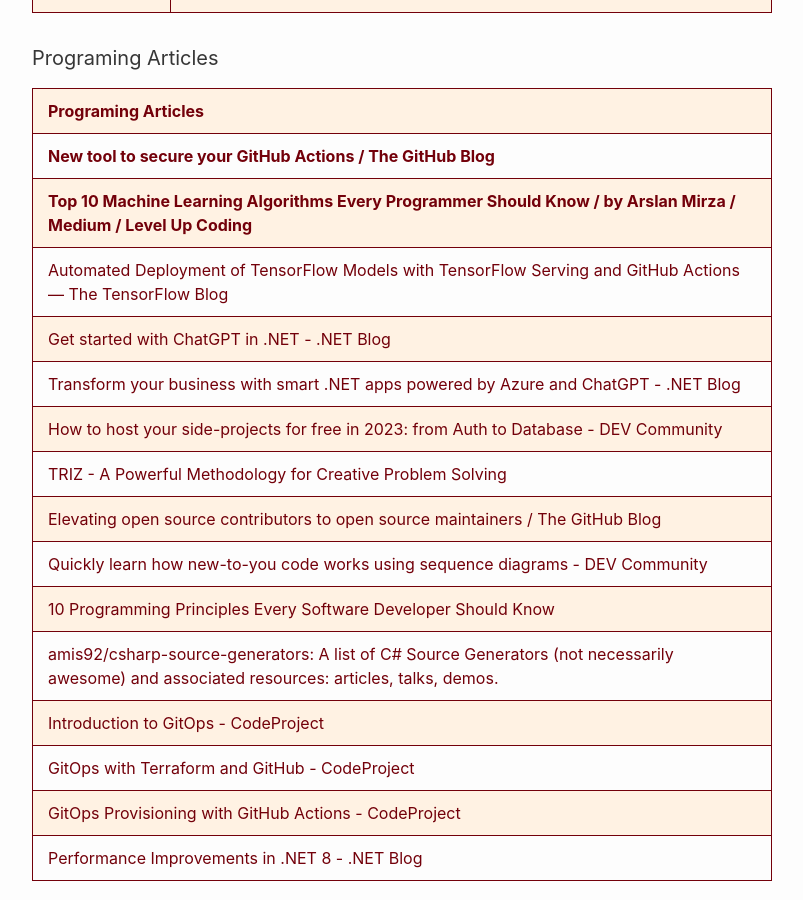
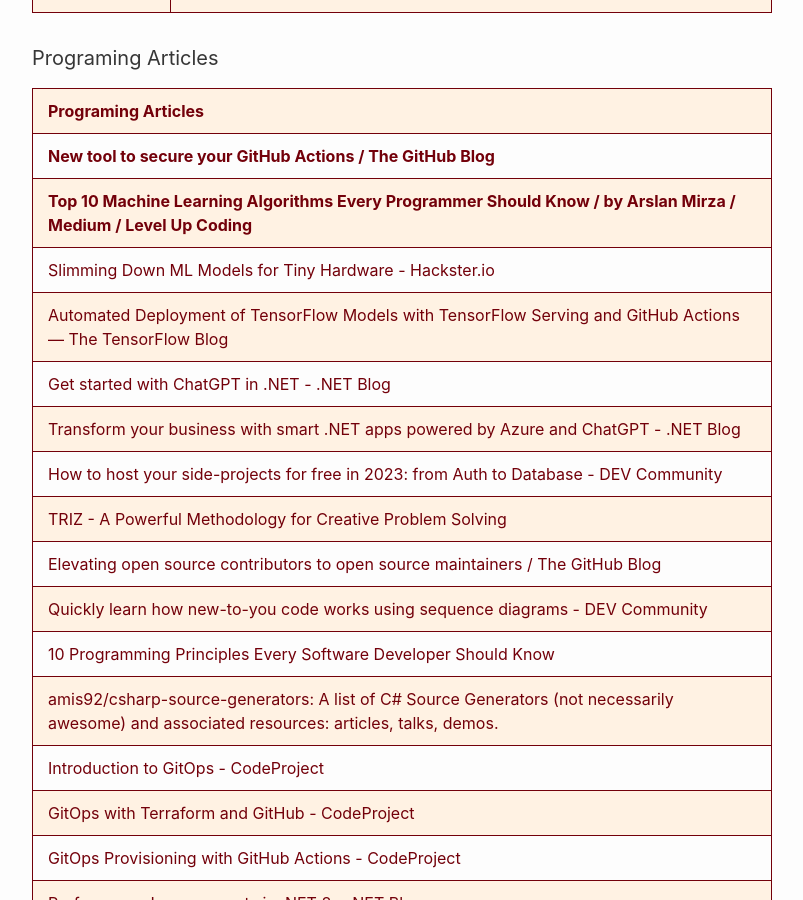
Before and after one commit to RalphHightower/RalphHightower, a Jekyll site: the page built from ProgrammingArticles.md, in a window 1280 px wide and 900 px high, scrolled down 1903 px. Shown: the whole window, without its empty margins (238-1041 px from the left). Built offline with Jekyll 4.4.1, drawn with Linux system fonts in a browser that asks for light colours; our own code applies the rules of GitHub Pages for plain Markdown files; some of the changed text lies outside the part shown.

Commit message:
[docs](doc): ProgramingArticles(extended description)
-ProgrammingArticles
   - ArtificialIntelligence
      - | [Slimming Down ML Models for Tiny Hardware - Hackster.io](https://www.hackster.io/news/slimming-down-ml-models-for-tiny-hardware-234e0fd4c64a ) |
   - RISC-V
      - | [RISC-V Serves Up Open-Source Possibilities for the Future / Electronic Design](https://www.electronicdesign.com/technologies/embedded/article/21246374/electronic-design-riscv-serves-up-opensource-possibilities-for-the-future ) |

```diff
--- a/ProgrammingArticles.md
+++ b/ProgrammingArticles.md
@@ -21,6 +21,7 @@
 |---|
 | **[New tool to secure your GitHub Actions / The GitHub Blog](https://github.blog/2023-06-26-new-tool-to-secure-your-github-actions/ )** |
 | **[Top 10 Machine Learning Algorithms Every Programmer Should Know / by Arslan Mirza / Medium / Level Up Coding](https://levelup.gitconnected.com/top-10-machine-learning-algorithms-every-programmer-should-know-82cabadfbdd9)** |
+| [Slimming Down ML Models for Tiny Hardware - Hackster.io](https://www.hackster.io/news/slimming-down-ml-models-for-tiny-hardware-234e0fd4c64a ) |
 | [Automated Deployment of TensorFlow Models with TensorFlow Serving and GitHub Actions — The TensorFlow Blog](https://blog.tensorflow.org/2022/09/automated-deployment-of-tensorflow-models-with-tensorflow-serving-and-github-actions.html ) |
 | [Get started with ChatGPT in .NET - .NET Blog](https://devblogs.microsoft.com/dotnet/?p=45756 ) |
 | [Transform your business with smart .NET apps powered by Azure and ChatGPT - .NET Blog](https://devblogs.microsoft.com/dotnet/transform-business-smart-dotnet-apps-azure-chatgpt/ ) |
@@ -91,6 +92,7 @@
 | [RISC-V](https://riscv.org/) |
 |----|
 | [Posts · Daniel Mangum –> RISC-V Topics](https://danielmangum.com/posts/ ) |
+| [RISC-V Serves Up Open-Source Possibilities for the Future / Electronic Design](https://www.electronicdesign.com/technologies/embedded/article/21246374/electronic-design-riscv-serves-up-opensource-possibilities-for-the-future ) |
 
 ## SPARC
 
```
